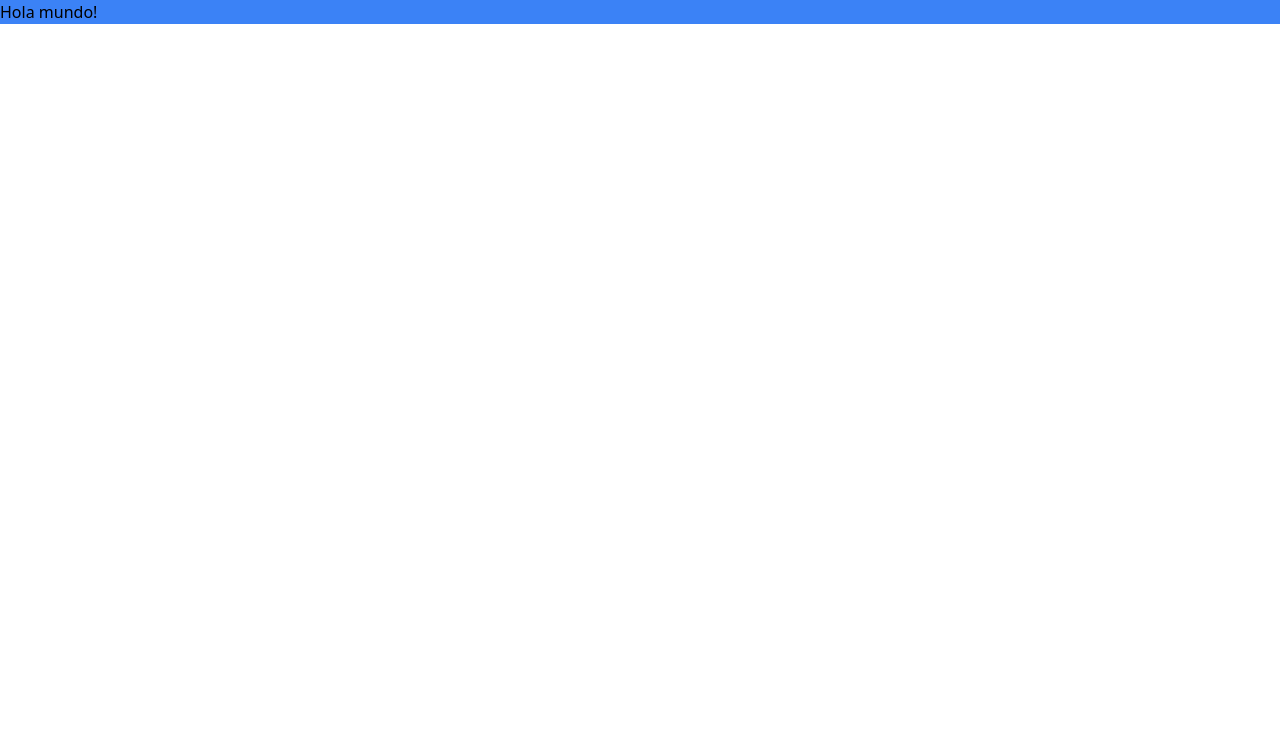
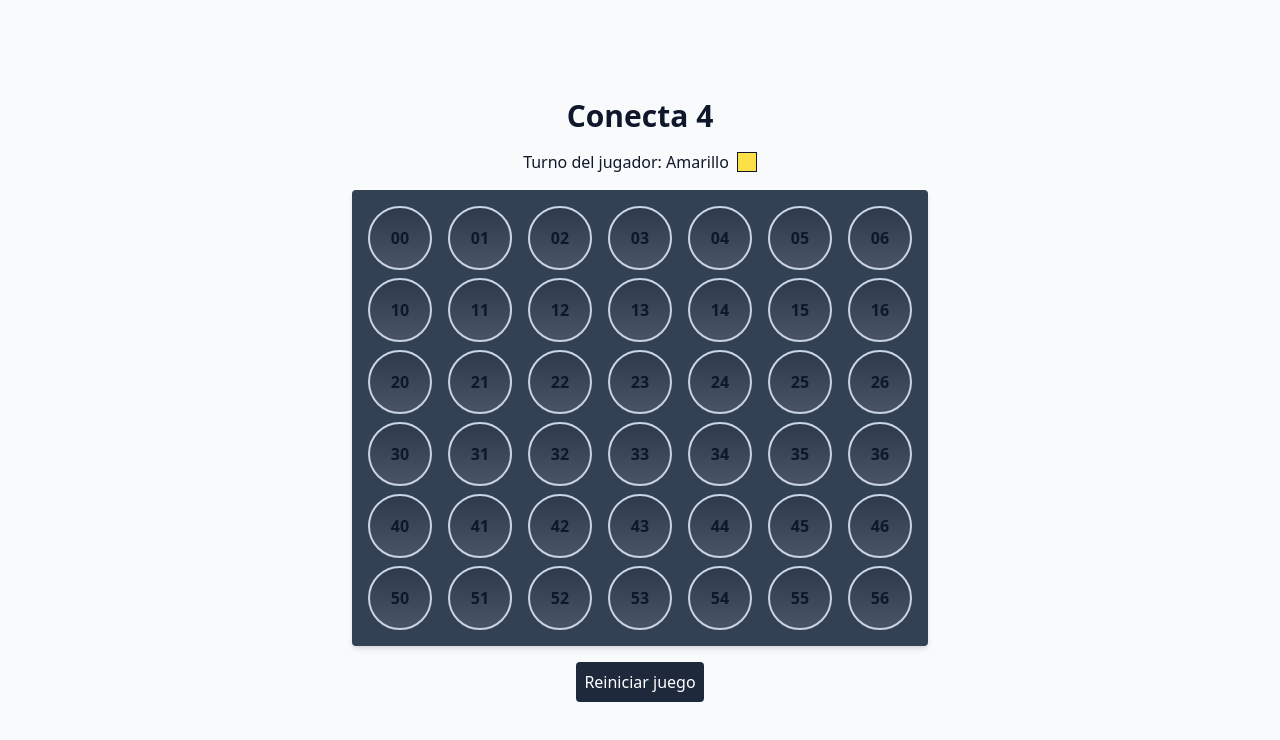
Before and after one commit to XlichOpX/conecta-4, a React (Vite) app: page / in a window 1280 px wide. Shown: the top 740 px of the page. Built offline with nearby package versions, Linux system fonts and the light colour scheme.

Commit message:
feat: implement very basic functionality

```diff
--- a/package.json
+++ b/package.json
@@ -10,6 +10,7 @@
     "format": "prettier --write ."
   },
   "dependencies": {
+    "clsx": "^1.2.1",
     "react": "^18.2.0",
     "react-dom": "^18.2.0"
   },
--- a/src/App.tsx
+++ b/src/App.tsx
@@ -1,5 +1,136 @@
+import { clsx } from "clsx";
+import { useState } from "react";
+
+const EMPTY = 0;
+const YELLOW = 1;
+const RED = 2;
+
+const COLS = 7;
+const ROWS = 6;
+const TOTAL_CELLS = COLS * ROWS;
+
+function getInitialGame() {
+  const initialGame: State[][] = [];
+  for (let i = 0; i < COLS; i++) {
+    initialGame.push(Array.from<State>({ length: ROWS }).fill(EMPTY));
+  }
+  return initialGame;
+}
+
+const playerNames = {
+  [YELLOW]: "Amarillo",
+  [RED]: "Rojo",
+};
+
+type Player = 1 | 2;
+type State = 0 | Player;
+
 function App() {
-  return <div className="bg-blue-500">Hola mundo!</div>;
+  const [currentPlayer, setCurrentPlayer] = useState<Player>(YELLOW);
+  const [remainingCells, setRemainingCells] = useState(TOTAL_CELLS);
+  const [game, setGame] = useState<State[][]>(getInitialGame);
+
+  function handleClick(col: number) {
+    if (remainingCells === 0) return;
+
+    const isColFull = game[col][0] !== EMPTY;
+    if (isColFull) return;
+
+    addChipToCol(col);
+  }
+
+  function togglePlayer() {
+    if (currentPlayer === YELLOW) {
+      return setCurrentPlayer(RED);
+    }
+    setCurrentPlayer(YELLOW);
+  }
+
+  function addChipToCol(col: number) {
+    const newGame = [...game];
+    for (let i = newGame[col].length - 1; i >= 0; i--) {
+      const cell = newGame[col][i];
+      if (cell === EMPTY) {
+        newGame[col][i] = currentPlayer;
+        break;
+      }
+    }
+    setGame(newGame);
+    setRemainingCells(remainingCells - 1);
+    togglePlayer();
+  }
+
+  function resetGame() {
+    setGame(getInitialGame);
+    setRemainingCells(TOTAL_CELLS);
+  }
+
+  return (
+    <div className="h-screen bg-slate-50 text-slate-900">
+      <div className="container mx-auto flex h-full flex-col items-center justify-center gap-4">
+        <h1 className="text-3xl font-bold">Conecta 4</h1>
+
+        <p aria-live="polite" className="flex items-center gap-2">
+          {remainingCells > 0 ? (
+            <>
+              <span>Turno del jugador: {playerNames[currentPlayer]}</span>
+              <span
+                className={clsx(
+                  "h-5 w-5 border border-slate-900",
+                  currentPlayer === RED && "bg-red-500",
+                  currentPlayer === YELLOW && "bg-yellow-300"
+                )}
+              />
+            </>
+          ) : (
+            <span>¡Empate!</span>
+          )}
+        </p>
+
+        <div className="flex gap-2 rounded bg-slate-700 p-2 shadow-md lg:gap-4 lg:p-4">
+          {game.map((col, colIndex) => (
+            <button
+              key={colIndex}
+              className="flex flex-col gap-2"
+              onClick={() => handleClick(colIndex)}
+            >
+              {col.map((cell, rowIndex) => (
+                <Cell
+                  key={"" + colIndex + rowIndex}
+                  state={cell}
+                  col={colIndex}
+                  row={rowIndex}
+                />
+              ))}
+            </button>
+          ))}
+        </div>
+
+        <button
+          className="rounded bg-slate-800 p-2 text-white"
+          onClick={resetGame}
+        >
+          Reiniciar juego
+        </button>
+      </div>
+    </div>
+  );
 }
 
 export default App;
+
+function Cell({ state, row, col }: { state: State; row: number; col: number }) {
+  return (
+    <div
+      className={clsx(
+        "md:border-3 flex h-8 w-8 items-center justify-center rounded-full border-2 border-slate-300 font-bold sm:h-10 sm:w-10 md:h-16 md:w-16",
+        state === EMPTY && "bg-gradient-to-t from-white/10 to-black/10",
+        state === YELLOW && "bg-yellow-300",
+        state === RED && "bg-red-500"
+      )}
+    >
+      {row}
+      {col}
+    </div>
+  );
+}
```
Also changed, not shown: 1 other file (tests, documents, lock files or other folders).
